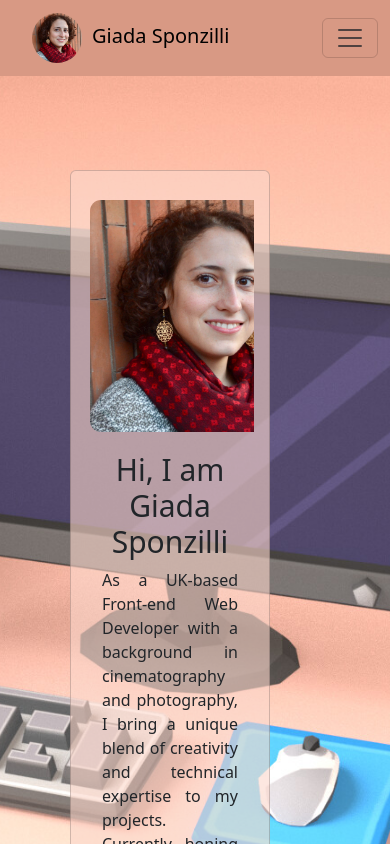
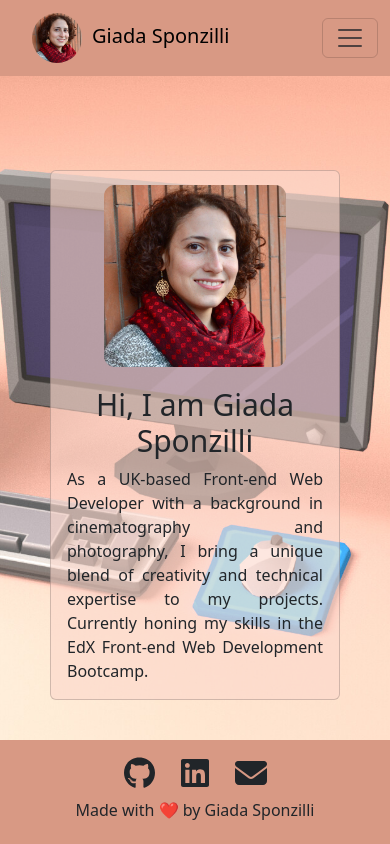
Before and after one commit to giadasponzilli/react-portfolio-giadaSponzilli, a React (Vite) app: page /react-portfolio-giadaSponzilli/ in a window 390 px wide. Shown: the top 844 px of the page. Built offline with nearby package versions, Linux system fonts and the light colour scheme.

Commit message:
added media query to resolve mobile issues

```diff
--- a/src/components/Pages/Contact.css
+++ b/src/components/Pages/Contact.css
@@ -44,3 +44,10 @@
 .form-btn:hover {
   opacity: 0.9;
 }
+
+
+@media screen and (max-width: 768px) {
+  .contact-container {
+    height: 100%;
+  }
+}
--- a/src/components/Pages/Home.css
+++ b/src/components/Pages/Home.css
@@ -42,3 +42,16 @@
 .cardText {
   font-size: 16px !important;
 }
+
+
+@media screen and (max-width: 768px) {
+  .cardContainerHome {
+    justify-content: center; /* Center the card */
+  }
+
+  .cardHome {
+  padding: 0;
+  max-width: 350px;
+  margin: 60px auto 40px;
+  }
+}
--- a/src/components/Pages/ProjectGallery.css
+++ b/src/components/Pages/ProjectGallery.css
@@ -54,3 +54,22 @@
 .btnGallery:hover {
   background-color: #d2b1a5 !important;
 }
+
+@media screen and (max-width: 768px) {
+  .card-container {
+    display: grid;
+    grid-template-columns: repeat(auto-fill, 350px);
+    justify-content: center;
+    grid-gap: 100px;
+    margin: 0px auto 70px;
+  }
+
+  .cardProjects {
+    width: 350px !important;
+  }
+
+  .image-container {
+    height: 200px;
+  }
+
+}
```
Also changed, not shown: 4 other files (tests, documents, lock files or other folders).
